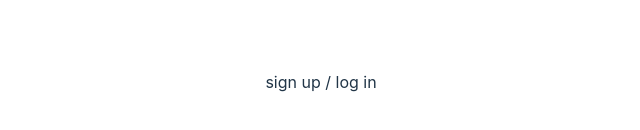
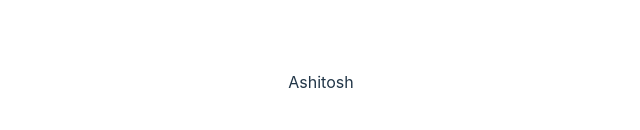
Before and after one commit to OmBhandwaldar/Inventory-And-Event-Management, a React (Vite) app in the folder frontend/: page / in a window 1280 px wide. Shown: the part 318-448 px from the top of the page, without its empty margins (319-959 px from the left). Built offline with nearby package versions, Linux system fonts and the light colour scheme.

Commit message:
Testing Branch

```diff
--- a/frontend/src/App.jsx
+++ b/frontend/src/App.jsx
@@ -9,7 +9,7 @@ function App() {
   return (
     <>
       <div>
-        sign up / log in
+       Ashitosh
       </div>
     </>
   )
```
